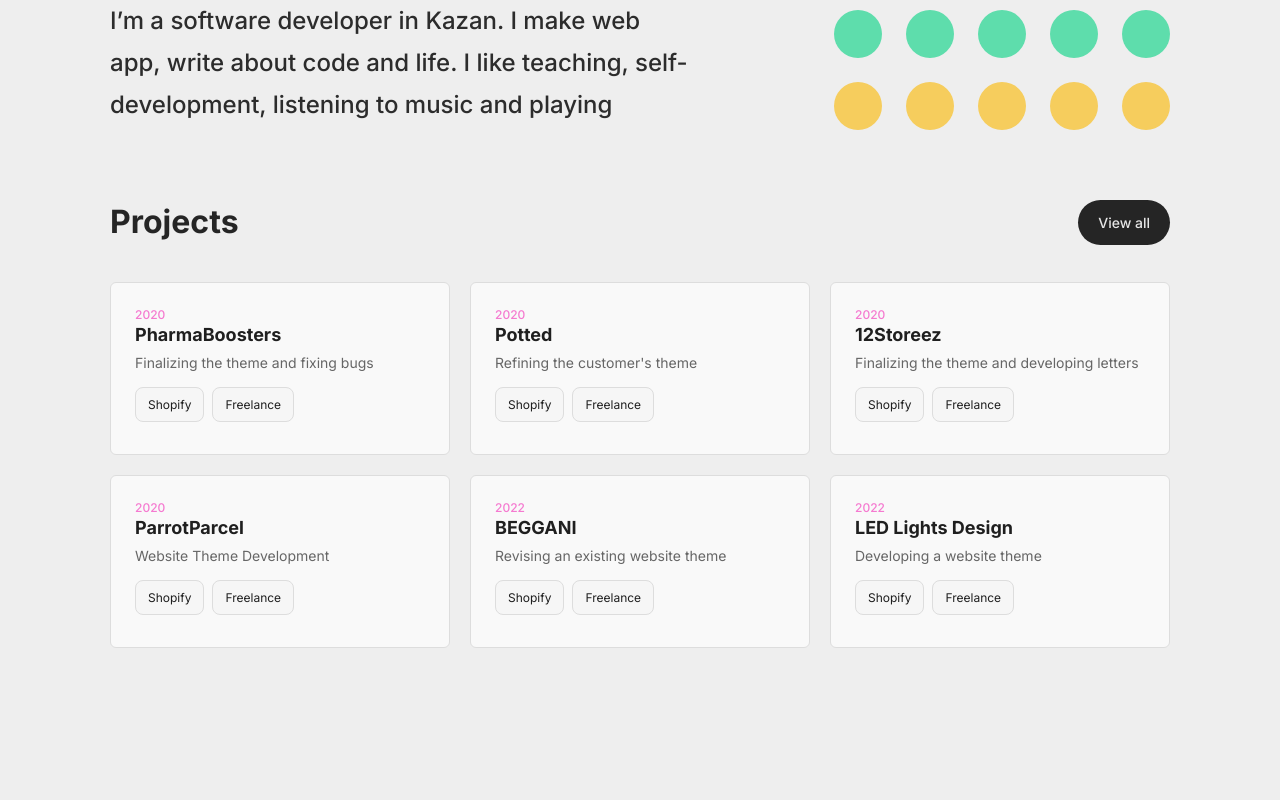
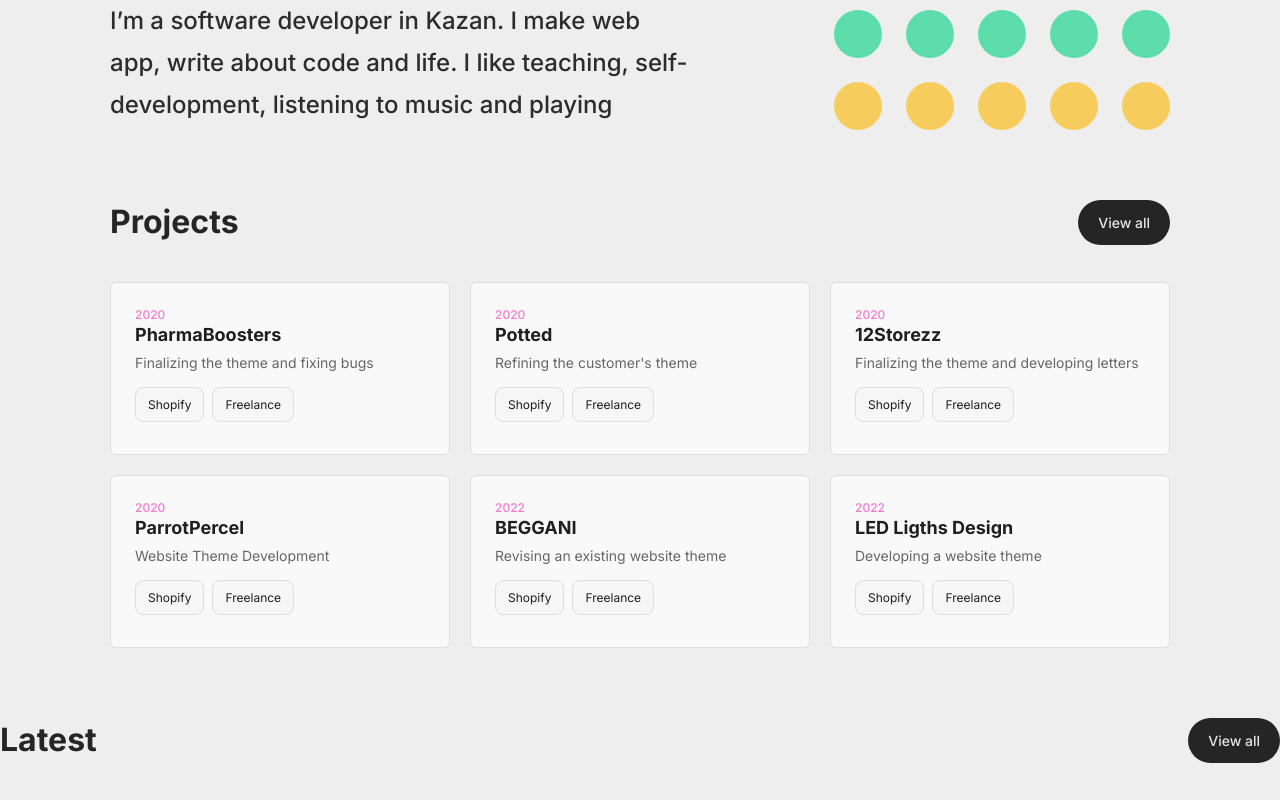
Before and after one commit to avavion/avavion.ru, a React (Vite) app: page / in a window 1280 px wide. Shown: the part 430-1230 px from the top of the page. Before the commit the page ends 1078 px from the top, so only its background shows below. Built offline with nearby package versions, Linux system fonts and the light colour scheme.

Commit message:
Add new styles

```diff
--- /dev/null
+++ b/src/components/Card.jsx
@@ -0,0 +1,28 @@
+import { NavLink } from "react-router-dom";
+
+const Card = ({ item }) => {
+  const { year, title, url, text, tags } = item;
+
+  const Tags = tags.map((tag, index) => {
+    return (
+      <div key={index} className='tag card__tag'>
+        {tag}
+      </div>
+    );
+  });
+
+  return (
+    <article className='card'>
+      <p className='card__year'>{year}</p>
+      <h3 className='card__title'>
+        <NavLink target='_blank' to={url} className='card__link'>
+          {title}
+        </NavLink>
+      </h3>
+      <p className='card__text'>{text}</p>
+      <div className='tags card__tags'>{Tags}</div>
+    </article>
+  );
+};
+
+export default Card;
--- /dev/null
+++ b/src/components/Circles/Circles.jsx
@@ -0,0 +1,38 @@
+import Circle from "./Circle";
+
+const COLORS_MATRIX = [
+  ["#FF67F7", "#FF67F7", "#FF67F7", "#FF67F7", "#FF67F7"],
+  ["#936DF9", "#936DF9", "#936DF9", "#936DF9", "#936DF9"],
+  ["#59ABF7", "#59ABF7", "#59ABF7", "#59ABF7", "#59ABF7"],
+  ["#5EDDAC", "#5EDDAC", "#5EDDAC", "#5EDDAC", "#5EDDAC"],
+  ["#F6CD5D", "#F6CD5D", "#F6CD5D", "#F6CD5D", "#F6CD5D"],
+];
+
+const CIRCLE_SIZE = 48;
+
+const Circles = () => {
+  return (
+    <div
+      className='circles'
+      style={{
+        gridTemplateColumns: `repeat(${COLORS_MATRIX.length}, ${CIRCLE_SIZE}px)`,
+        gridTemplateRows: `repeat(${COLORS_MATRIX.length}, ${CIRCLE_SIZE}px)`,
+        gap: CIRCLE_SIZE / 2,
+      }}
+    >
+      {COLORS_MATRIX.map((colors, parentIndex) => {
+        return colors.map((color, index) => {
+          return (
+            <Circle
+              size={CIRCLE_SIZE}
+              color={color}
+              key={`${parentIndex}${index}`}
+            />
+          );
+        });
+      })}
+    </div>
+  );
+};
+
+export default Circles;
--- a/src/pages/HomePage.jsx
+++ b/src/pages/HomePage.jsx
@@ -1,18 +1,61 @@
-import React from "react";
-import Circle from "../components/Circle";
+import { useState } from "react";
 import { NavLink } from "react-router-dom";
+import Circles from "../components/Circles/Circles";
+import Card from "../components/Card";
 
-const COLORS_MATRIX = [
-  ["#FF67F7", "#FF67F7", "#FF67F7", "#FF67F7", "#FF67F7"],
-  ["#936DF9", "#936DF9", "#936DF9", "#936DF9", "#936DF9"],
-  ["#59ABF7", "#59ABF7", "#59ABF7", "#59ABF7", "#59ABF7"],
-  ["#5EDDAC", "#5EDDAC", "#5EDDAC", "#5EDDAC", "#5EDDAC"],
-  ["#F6CD5D", "#F6CD5D", "#F6CD5D", "#F6CD5D", "#F6CD5D"],
+const intialStateCards = [
+  {
+    id: 1,
+    title: "PharmaBoosters",
+    text: "Finalizing the theme and fixing bugs",
+    year: 2020,
+    tags: ["Shopify", "Freelance"],
+  },
+
+  {
+    id: 2,
+    title: "Potted",
+    text: "Refining the customer's theme",
+    year: 2020,
+    tags: ["Shopify", "Freelance"],
+  },
+
+  {
+    id: 3,
+    title: "12Storezz",
+    text: "Finalizing the theme and developing letters",
+    year: 2020,
+    tags: ["Shopify", "Freelance"],
+  },
+
+  {
+    id: 4,
+    title: "ParrotPercel",
+    text: "Website Theme Development",
+    year: 2020,
+    tags: ["Shopify", "Freelance"],
+  },
+
+  {
+    id: 5,
+    title: "BEGGANI",
+    text: "Revising an existing website theme",
+    year: 2022,
+    tags: ["Shopify", "Freelance"],
+  },
+
+  {
+    id: 6,
+    title: "LED Ligths Design",
+    text: "Developing a website theme",
+    year: 2022,
+    tags: ["Shopify", "Freelance"],
+  },
 ];
 
-const CIRCLE_SIZE = 48;
+const HomePage = () => {
+  const [cards, setCards] = useState(intialStateCards);
 
-const HomePage = () => {
   return (
     <>
       <section className='section welcome'>
@@ -32,26 +75,7 @@
               </p>
             </div>
 
-            <div
-              className='circles'
-              style={{
-                gridTemplateColumns: `repeat(${COLORS_MATRIX.length}, ${CIRCLE_SIZE}px)`,
-                gridTemplateRows: `repeat(${COLORS_MATRIX.length}, ${CIRCLE_SIZE}px)`,
-                gap: CIRCLE_SIZE / 2,
-              }}
-            >
-              {COLORS_MATRIX.map((colors, parentIndex) => {
-                return colors.map((color, index) => {
-                  return (
-                    <Circle
-                      size={CIRCLE_SIZE}
-                      color={color}
-                      key={`${parentIndex}${index}`}
-                    />
-                  );
-                });
-              })}
-            </div>
+            <Circles />
           </div>
         </div>
       </section>
@@ -67,83 +91,21 @@
           </header>
 
           <div className='projects'>
-            {/* Cards */}
-            <article className='card'>
-              <p className='card__year'>2020</p>
-              <h3 className='card__title'>
-                <NavLink className='card__link'>PharmaBoosters</NavLink>
-              </h3>
-              <p className='card__text'>Finalizing the theme and fixing bugs</p>
-              <div className='tags card__tags'>
-                <div className='tag card__tag'>Shopify</div>
-                <div className='tag card__tag'>Freelance</div>
-              </div>
-            </article>
-
-            <article className='card'>
-              <p className='card__year'>2020</p>
-              <h3 className='card__title'>
-                <NavLink className='card__link'>Potted</NavLink>
-              </h3>
-              <p className='card__text'>Refining the customer's theme</p>
-              <div className='tags card__tags'>
-                <div className='tag card__tag'>Shopify</div>
-                <div className='tag card__tag'>Freelance</div>
-              </div>
-            </article>
-
-            <article className='card'>
-              <p className='card__year'>2020</p>
-              <h3 className='card__title'>
-                <NavLink className='card__link'>12Storeez</NavLink>
-              </h3>
-              <p className='card__text'>
-                Finalizing the theme and developing letters
-              </p>
-              <div className='tags card__tags'>
-                <div className='tag card__tag'>Shopify</div>
-                <div className='tag card__tag'>Freelance</div>
-              </div>
-            </article>
-
-            <article className='card'>
-              <p className='card__year'>2020</p>
-              <h3 className='card__title'>
-                <NavLink className='card__link'>ParrotParcel</NavLink>
-              </h3>
-              <p className='card__text'>Website Theme Development</p>
-              <div className='tags card__tags'>
-                <div className='tag card__tag'>Shopify</div>
-                <div className='tag card__tag'>Freelance</div>
-              </div>
-            </article>
-
-            <article className='card'>
-              <p className='card__year'>2022</p>
-              <h3 className='card__title'>
-                <NavLink className='card__link'>BEGGANI</NavLink>
-              </h3>
-              <p className='card__text'>Revising an existing website theme</p>
-              <div className='tags card__tags'>
-                <div className='tag card__tag'>Shopify</div>
-                <div className='tag card__tag'>Freelance</div>
-              </div>
-            </article>
-
-            <article className='card'>
-              <p className='card__year'>2022</p>
-              <h3 className='card__title'>
-                <NavLink className='card__link'>LED Lights Design</NavLink>
-              </h3>
-              <p className='card__text'>Developing a website theme</p>
-              <div className='tags card__tags'>
-                <div className='tag card__tag'>Shopify</div>
-                <div className='tag card__tag'>Freelance</div>
-              </div>
-            </article>
-            {/* End Cards */}
+            {cards.map((card) => {
+              return <Card item={card} key={card.id} />;
+            })}
           </div>
         </div>
+      </section>
+
+      <section className='section blog'>
+        <header className='section-header'>
+          <h2 className='section-header__title'>Latest </h2>
+
+          <NavLink to='/projects' className='button'>
+            View all
+          </NavLink>
+        </header>
       </section>
     </>
   );
--- /dev/null
+++ b/src/pages/ProjectsPage.jsx
@@ -0,0 +1,11 @@
+import React from 'react'
+
+const ProjectsPage = () => {
+  return (
+    <section className='section'>
+
+    </section>
+  )
+}
+
+export default ProjectsPage
--- a/src/pages/Root.jsx
+++ b/src/pages/Root.jsx
@@ -1,4 +1,3 @@
-import React from "react";
 import Header from "../components/Header";
 import { Outlet } from "react-router-dom";
 
--- a/src/router/router.jsx
+++ b/src/router/router.jsx
@@ -1,6 +1,7 @@
 import { createBrowserRouter } from "react-router-dom";
 import Root from "../pages/Root";
 import HomePage from "../pages/HomePage";
+import ProjectsPage from "../pages/ProjectsPage";
 
 const router = createBrowserRouter([
   {
@@ -12,6 +13,10 @@
         element: <HomePage />,
         index: true,
       },
+      {
+        path: "/projects",
+        element: <ProjectsPage />,
+      },
     ],
   },
 ]);
```
Also changed, not shown: src/serivces/HttpRequest.js (added, +49 -0 lines), src/components/Circles/Circle.jsx (renamed from src/components/Circle.jsx), 1 other file (tests, documents, lock files or other folders).
